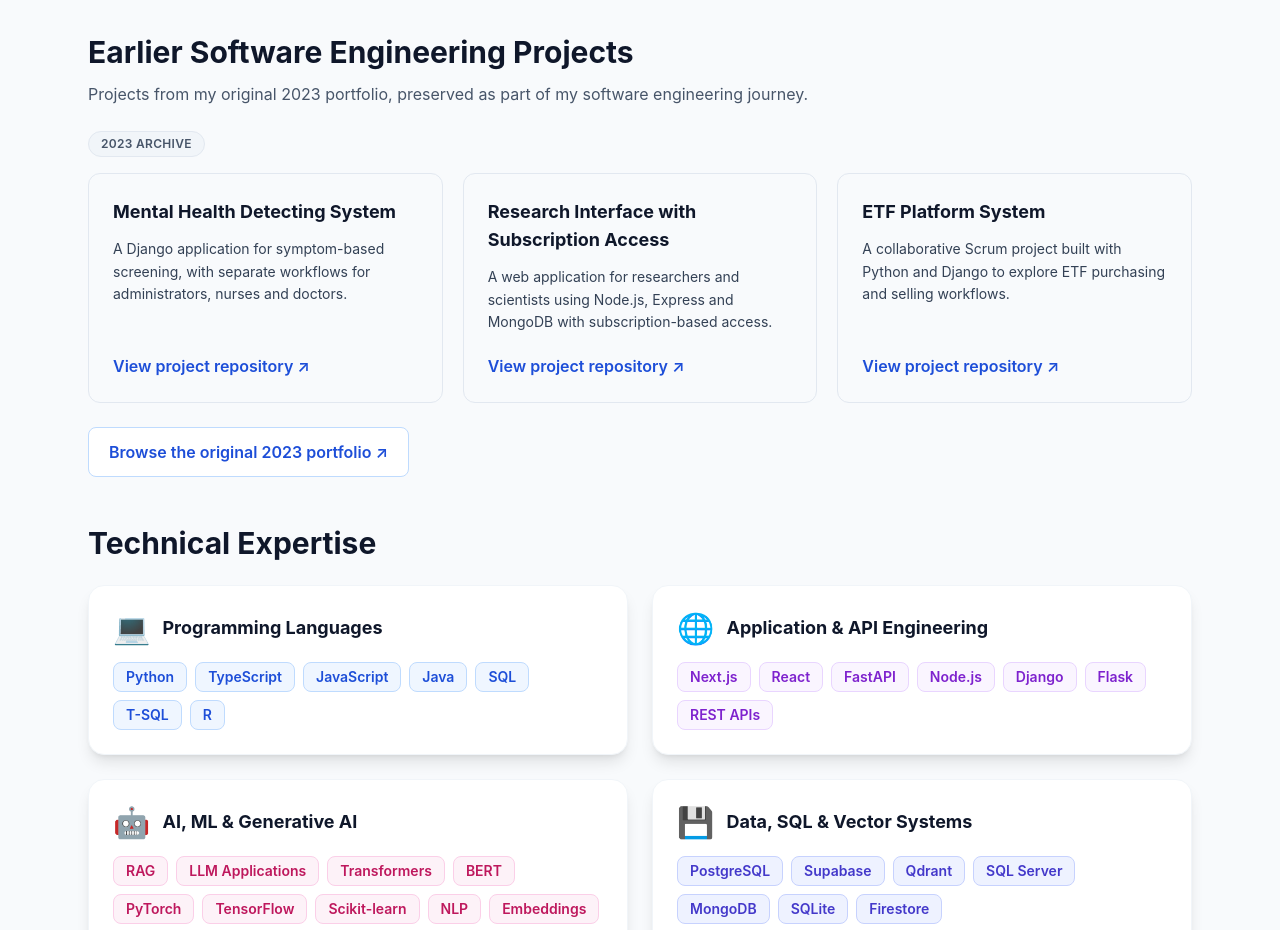
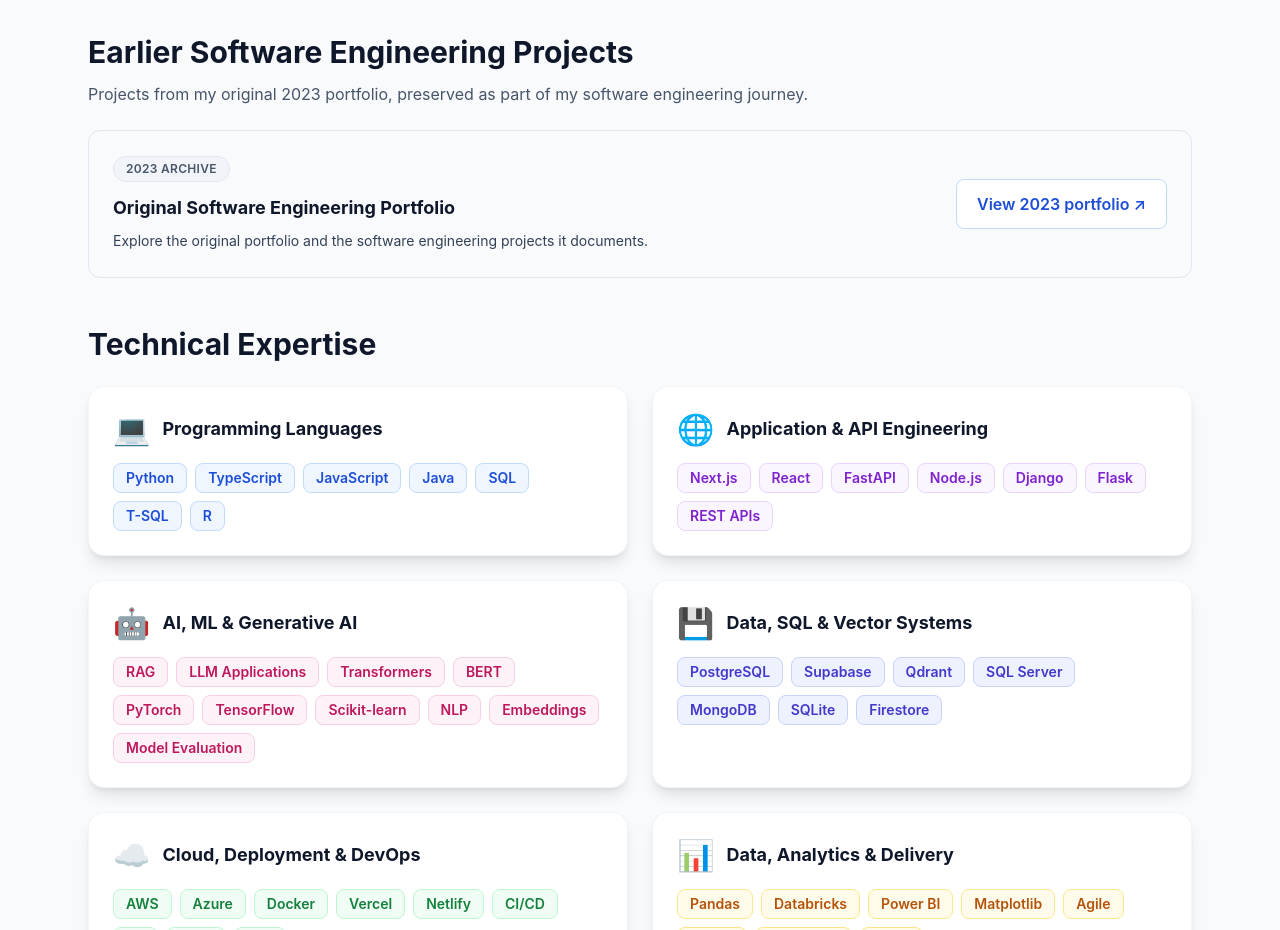
Before and after one commit to Franklyn-SWE/franklyn-portfolio, a React (Vite) app: page /projects in a window 1280 px wide. Shown: the part 4220-5150 px from the top of the page. Built offline with nearby package versions, Linux system fonts and the light colour scheme.

Commit message:
Simplify earlier projects to a single portfolio archive link

```diff
--- a/src/pages/Recruiters.jsx
+++ b/src/pages/Recruiters.jsx
@@ -61,24 +61,6 @@
     skills: ["Pandas", "Databricks", "Power BI", "Matplotlib", "Agile", "Scrum", "CRISP-DM", "SDLC"],
     badgeClass:
       "bg-amber-50 text-amber-700 border border-amber-200",
-  },
-];
-
-const earlierSoftwareProjects = [
-  {
-    title: "Mental Health Detecting System",
-    summary: "A Django application for symptom-based screening, with separate workflows for administrators, nurses and doctors.",
-    url: "https://github.com/Franklyn-SWE/Mental-Health-Detecting-System/blob/main/README.md",
-  },
-  {
-    title: "Research Interface with Subscription Access",
-    summary: "A web application for researchers and scientists using Node.js, Express and MongoDB with subscription-based access.",
-    url: "https://github.com/Franklyn-SWE/Web-Application-Interface-System-with-Subscription-Based-Access/blob/main/README.md",
-  },
-  {
-    title: "ETF Platform System",
-    summary: "A collaborative Scrum project built with Python and Django to explore ETF purchasing and selling workflows.",
-    url: "https://github.com/Franklyn-SWE/ETF-Platform-System/blob/main/README.md",
   },
 ];
 
@@ -925,30 +907,25 @@
         <p className="text-slate-600 mb-6 max-w-3xl">
           Projects from my original 2023 portfolio, preserved as part of my software engineering journey.
         </p>
-        <div className="mb-4">
+        <div className="rounded-xl border border-slate-200 bg-slate-50 p-6 md:flex md:items-center md:justify-between md:gap-8">
+          <div>
             <span className="inline-flex rounded-full border border-slate-200 bg-slate-100 px-3 py-1 text-xs font-semibold uppercase tracking-wide text-slate-600">
               2023 archive
             </span>
-        </div>
-        <div className="grid gap-5 md:grid-cols-3">
-          {earlierSoftwareProjects.map((project) => (
-            <article key={project.title} className="flex flex-col rounded-xl border border-slate-200 bg-slate-50 p-6">
-              <h3 className="text-lg font-bold text-slate-900 mb-3">{project.title}</h3>
-              <p className="text-slate-700 text-sm leading-relaxed mb-5">{project.summary}</p>
-              <a href={project.url} target="_blank" rel="noopener noreferrer" className="mt-auto font-semibold text-blue-700 hover:underline">
-                View project repository ↗
-              </a>
-            </article>
-          ))}
+            <h3 className="mt-3 text-lg font-bold text-slate-900">Original Software Engineering Portfolio</h3>
+            <p className="mt-2 text-sm leading-relaxed text-slate-700">
+              Explore the original portfolio and the software engineering projects it documents.
+            </p>
           </div>
           <a
             href="https://franklyn-swe.github.io/portfolio/archive/index.html"
             target="_blank"
             rel="noopener noreferrer"
-          className="mt-6 inline-flex items-center rounded-lg border border-blue-200 bg-white px-5 py-3 font-semibold text-blue-700 hover:bg-blue-50"
+            className="mt-5 inline-flex items-center justify-center rounded-lg border border-blue-200 bg-white px-5 py-3 font-semibold text-blue-700 hover:bg-blue-50 md:mt-0 md:shrink-0"
           >
-          Browse the original 2023 portfolio ↗
+            View 2023 portfolio ↗
           </a>
+        </div>
       </section>
 
       <section className="mb-12">
```
Lines whose indentation alone changed are shown as unchanged.
